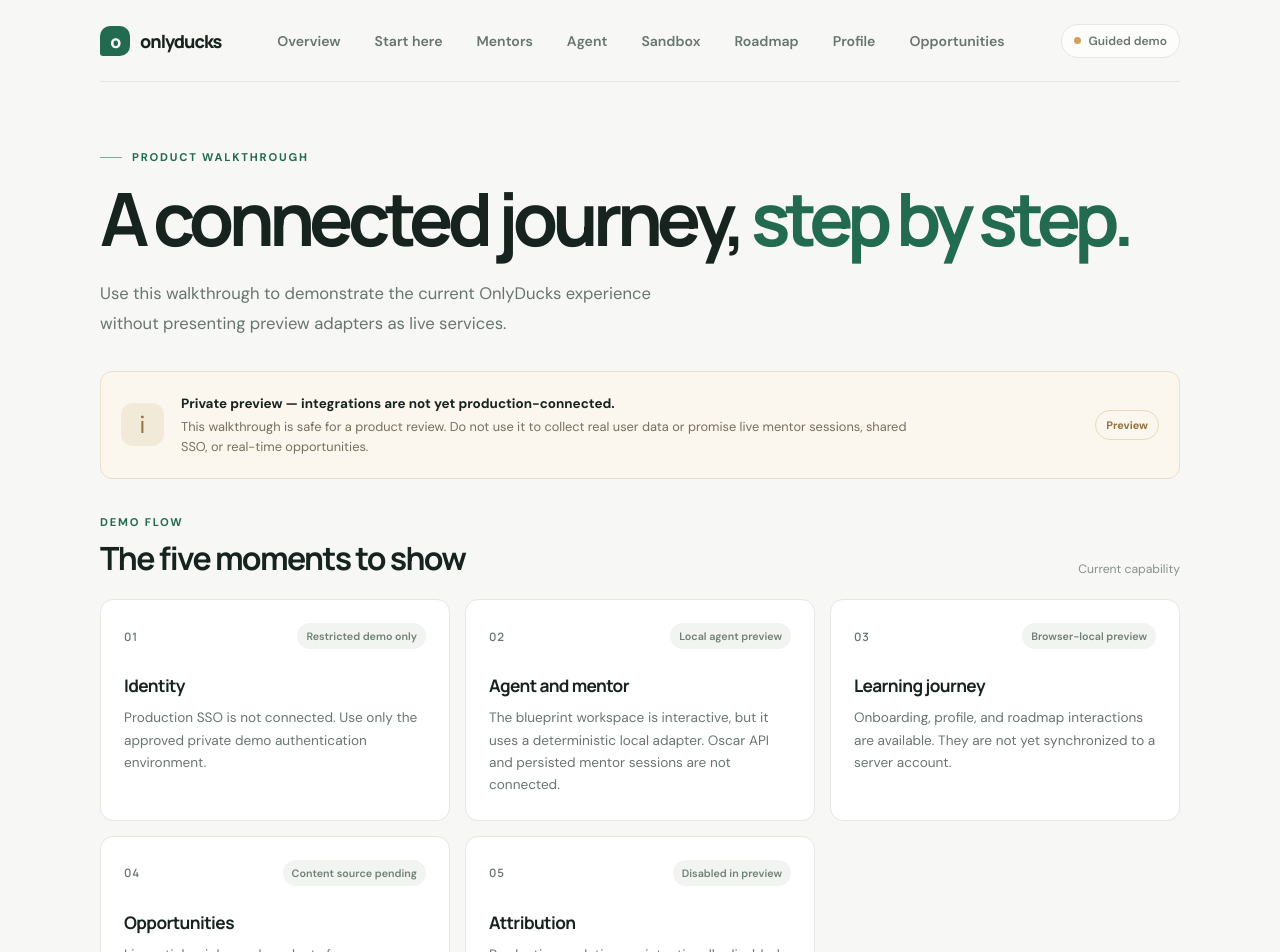
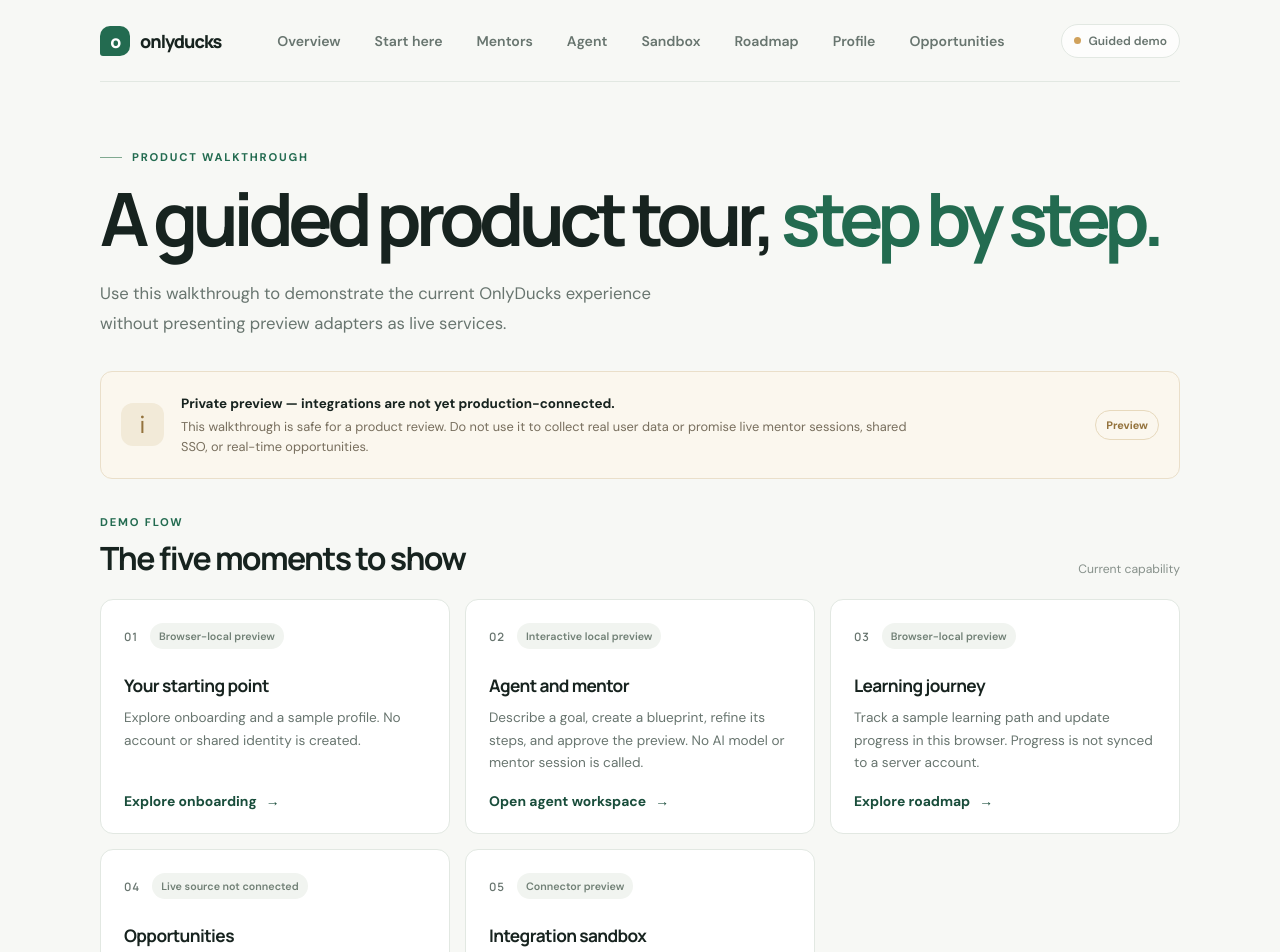
Before and after one commit to CWM-du/OnlyDucks, a Next.js app: page /demo in a window 1280 px wide. Shown: the top 952 px of the page. Built offline with nearby package versions, Linux system fonts and the light colour scheme.

Commit message:
feat(DEV03): polish guided product demo flow
* feat(DEV03): make guided demo stages directly navigable

* style(DEV03): align guided demo stage actions

* fix(DEV03): add direct links to guided demo stages

* fix(DEV03): correct guided demo stage CSS formatting

```diff
--- a/src/app/demo/page.tsx
+++ b/src/app/demo/page.tsx
@@ -1,11 +1,11 @@
 import Link from 'next/link';
 
 const stages = [
-  { number: '01', title: 'Identity', status: 'Restricted demo only', detail: 'Production SSO is not connected. Use only the approved private demo authentication environment.' },
-  { number: '02', title: 'Agent and mentor', status: 'Local agent preview', detail: 'The blueprint workspace is interactive, but it uses a deterministic local adapter. Oscar API and persisted mentor sessions are not connected.' },
-  { number: '03', title: 'Learning journey', status: 'Browser-local preview', detail: 'Onboarding, profile, and roadmap interactions are available. They are not yet synchronized to a server account.' },
-  { number: '04', title: 'Opportunities', status: 'Content source pending', detail: 'Live articles, jobs, and products from notodoescodigo.com are not connected. No sample entries are presented as real.' },
-  { number: '05', title: 'Attribution', status: 'Disabled in preview', detail: 'Production analytics are intentionally disabled until server-side identity, authorization, and consent rules are ready.' },
+  { number: '01', title: 'Your starting point', status: 'Browser-local preview', detail: 'Explore onboarding and a sample profile. No account or shared identity is created.', href: '/welcome', action: 'Explore onboarding' },
+  { number: '02', title: 'Agent and mentor', status: 'Interactive local preview', detail: 'Describe a goal, create a blueprint, refine its steps, and approve the preview. No AI model or mentor session is called.', href: '/agent', action: 'Open agent workspace' },
+  { number: '03', title: 'Learning journey', status: 'Browser-local preview', detail: 'Track a sample learning path and update progress in this browser. Progress is not synced to a server account.', href: '/roadmap', action: 'Explore roadmap' },
+  { number: '04', title: 'Opportunities', status: 'Live source not connected', detail: 'Inspect the feed layout. Live articles, jobs, and products are not connected; no sample entries are presented as real.', href: '/feed', action: 'View feed preview' },
+  { number: '05', title: 'Integration sandbox', status: 'Connector preview', detail: 'Review the replaceable integration boundaries and see what is local, pending, or intentionally disabled.', href: '/sandbox', action: 'Open sandbox' },
 ];
 
 export default function DemoPage() {
@@ -30,7 +30,7 @@ export default function DemoPage() {
 
         <section id="page-content" tabIndex={-1} className="page-intro" aria-labelledby="page-title">
           <p className="eyebrow"><span className="eyebrow-line" /> PRODUCT WALKTHROUGH</p>
-          <h1 id="page-title">A connected journey, <span className="heading-accent">step by step.</span></h1>
+          <h1 id="page-title">A guided product tour, <span className="heading-accent">step by step.</span></h1>
           <p className="hero-copy">Use this walkthrough to demonstrate the current OnlyDucks experience without presenting preview adapters as live services.</p>
         </section>
 
@@ -44,10 +44,11 @@ export default function DemoPage() {
           <div className="section-heading"><div><p className="eyebrow">DEMO FLOW</p><h2 id="walkthrough-title">The five moments to show</h2></div><span className="section-note">Current capability</span></div>
           <div className="module-grid">
             {stages.map((stage) => (
-              <article className="module-card" key={stage.number}>
+              <article className="module-card demo-stage-card" key={stage.number}>
                 <div className="module-card-top"><span className="module-number">{stage.number}</span><span className="module-status">{stage.status}</span></div>
                 <h3>{stage.title}</h3>
                 <p>{stage.detail}</p>
+                <Link className="text-link demo-stage-link" href={stage.href}>{stage.action} <span aria-hidden="true">→</span></Link>
               </article>
             ))}
           </div>
--- a/src/app/globals.css
+++ b/src/app/globals.css
@@ -562,3 +562,8 @@ a:focus-visible,
 }
 
 .agent-demo-actions { display: flex; flex-wrap: wrap; gap: 12px; margin-top: 18px; }
+
+
+/* DEV03 guided demo stage actions */
+.demo-stage-card { display: flex; flex-direction: column; align-items: flex-start; }
+.demo-stage-link { margin-top: auto; padding-top: 18px; }
```
